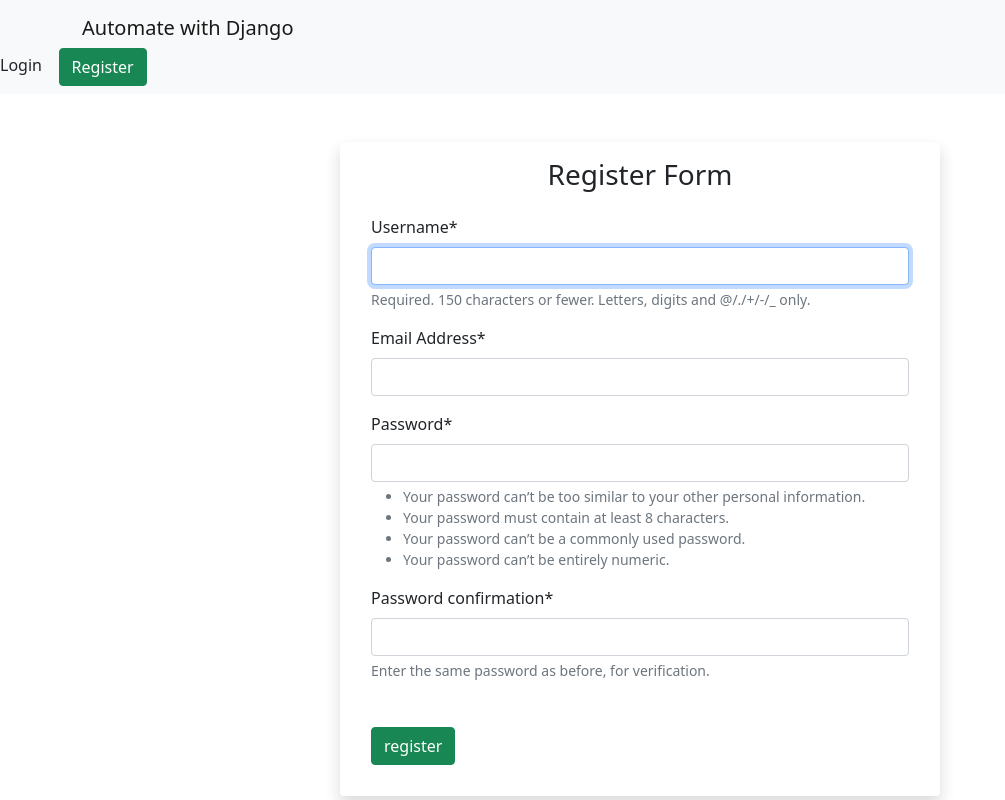
After one commit to dintu-samuel/automate_django_project, a Django app: page /register/ in a window 1280 px wide. The commit adds this page. Shown: the whole page, without its empty margins (0-1005 px from the left). Run offline with Django 5.2, Linux system fonts and the light colour scheme; parts of the project's set-up code (start-up, migrations or seed data) failed here and were passed over; some libraries are stand-ins or nearby versions.

Commit message:
register and login page and function completed successfully

```diff
--- /dev/null
+++ b/awd_main/awd_main/forms.py
@@ -0,0 +1,11 @@
+from django.contrib.auth.forms import UserCreationForm
+from django.contrib.auth.models import User
+from django import forms
+
+
+class RegistrationForm(UserCreationForm):
+    email = forms.EmailField(required=True, label="Email Address")
+
+    class Meta:
+       model = User
+       fields = ('username','email','password1','password2')
--- a/awd_main/awd_main/settings.py
+++ b/awd_main/awd_main/settings.py
@@ -40,6 +40,8 @@ INSTALLED_APPS = [
     'django.contrib.sessions',
     'django.contrib.messages',
     'django.contrib.staticfiles',
+    'crispy_forms',
+    'crispy_bootstrap5',
 ]
 
 MIDDLEWARE = [
@@ -157,3 +159,6 @@ EMAIL_HOST_PASSWORD = config('EMAIL_HOST_PASSWORD')
 EMAIL_USE_TLS =True
 DEFAULT_FROM_EMAIL = 'Automate with Django<dintusamuel10@gmail.com>'
 DEFAULT_TO_EMAIL = 'dintusamuel169@gmail.com'
+
+
+CRISPY_TEMPLATE_PACK = 'bootstrap5'
--- a/awd_main/awd_main/urls.py
+++ b/awd_main/awd_main/urls.py
@@ -23,5 +23,8 @@ urlpatterns = [
     path('admin/', admin.site.urls),
     path('',views.home,name='home'),
     path('celery-test/',views.celery_test,name='celery-test'),
-    path('dataentry/',include('dataentry.urls'))
+    path('dataentry/',include('dataentry.urls')),
+    path('register/',views.register,name='register'),
+    path('login/',views.login,name='login'),
+    path('logout/',views.logout,name='logout'),
 ]+ static(settings.MEDIA_URL,document_root=settings.MEDIA_ROOT)
--- a/awd_main/awd_main/views.py
+++ b/awd_main/awd_main/views.py
@@ -1,6 +1,10 @@
-from django.shortcuts import render
+from django.shortcuts import render, redirect
 from django.http import HttpResponse
 from dataentry.task import celery_test_task
+from .forms import RegistrationForm
+from django.contrib import messages
+from django.contrib.auth.forms import AuthenticationForm
+from django.contrib import auth
 
 def home(request):
     return render(request, 'dataentry/home.html')
@@ -9,3 +13,52 @@ def celery_test(request):
     # I want to excute a time consuming task here
     celery_test_task.delay()
     return HttpResponse("<h3>Sucessfully Generated</h3>")
+
+def register(request):
+    if request.method =='POST':
+        form = RegistrationForm(request.POST)
+        if form.is_valid():
+            form.save()
+            messages.success(request,"Registration Successfully")
+            return redirect('register')
+        else:
+            context = {
+                'form':form
+            }
+            return render(request,'register.html',context)
+    else:
+         form = RegistrationForm()
+         context = {
+                'form':form,
+            }
+    return render(request,'register.html',context)
+
+def login (request):
+
+    if request.method =='POST':
+        form = AuthenticationForm(request, request.POST)
+        if form.is_valid():
+
+           username = form.cleaned_data['username']
+           password = form.cleaned_data['password']
+
+           user = auth.authenticate(username=username, password=password)
+
+           if user is not None:
+              auth.login(request, user)
+              return redirect('home')
+        else:
+             messages.error(request,"invalid credentials")
+             return redirect('login')
+    else:
+
+        form = AuthenticationForm()
+        context = {
+            'form':form
+        }
+
+    return render (request,'login.html',context)
+
+def logout(request):
+    auth.logout(request)
+    return redirect('home')
--- /dev/null
+++ b/awd_main/templates/alerts.html
@@ -0,0 +1,7 @@
+{% if messages %}
+<div class="messages" id="messages"   >
+    {% for message in messages %}
+    <div {% if message.tags %} class="alert alert-{{ message.tags }}"{% endif %}>{{ message }}</div>
+    {% endfor %}
+</div>
+{% endif %}
--- a/awd_main/templates/base.html
+++ b/awd_main/templates/base.html
@@ -12,10 +12,25 @@
 
 
       <script src="{% static 'js/custom.js' %}"></script>
+      <script src="https://ajax.googleapis.com/ajax/libs/jquery/3.7.1/jquery.min.js"></script>
       <style>
         .form-group{
           padding: 15px !important;
         }
+/*
+        .home-info{
+
+          position: absolute;
+          top: 50px;
+          left: 50px;
+          transform: translate(-50%, -50%);
+          padding: 20px;
+
+        } */
+         .home-info{
+          position: absolute;
+          top: 40%;
+         }
       </style>
 </head>
 <body>
@@ -24,12 +39,19 @@
           <a class="navbar-brand" href="{% url 'home' %}">Automate with Django</a>
         </div>
         <div>
-          <a href="#" class="float-right text-decoration-none text-dark">Login</a>&nbsp;&nbsp;&nbsp;
+          {% if user.is_authenticated %}
+          <!-- <h4>Logged in as :{{user}}
+          </h4> -->
 
-        <a href="#" class="float-right btn btn-success">Register</a>&nbsp;&nbsp;&nbsp;
+          &nbsp;<a href="{% url 'logout' %}" class="float-right btn btn-outline-danger">Logout</a>
+          {% else %}
+          <a href="{% url 'login' %}" class="float-right text-decoration-none text-dark">Login</a>&nbsp;&nbsp;&nbsp;
 
+        <a href="{% url 'register' %}" class="float-right btn btn-success">Register</a>&nbsp;&nbsp;&nbsp;
+        {% endif %}
         </div>
     </nav>
+
 
 
     {% block content %}
--- /dev/null
+++ b/awd_main/templates/register.html
@@ -0,0 +1,19 @@
+{% extends 'base.html' %}
+
+{% block content %}
+{% load crispy_forms_tags %}
+<div class="container mt-5 p-3 shadow rounded" style="max-width: 600px;">
+    <h3 class="text-center">Register Form</h3>
+    <form action="{% url 'register' %}" method="POST">
+        {% csrf_token %}
+    <div class="form-group">
+        {{form | crispy }}
+    </div>
+    <div class="form-group">
+        <input type="submit" value="register" class="btn btn-success">
+        </div>
+    </form>
+    {% include 'alerts.html' %}
+</div>
+
+{% endblock %}
```
Also changed, not shown: awd_main/templates/dataentry/home.html (+14 -1 lines), awd_main/templates/login.html (added, +19 -0 lines).
